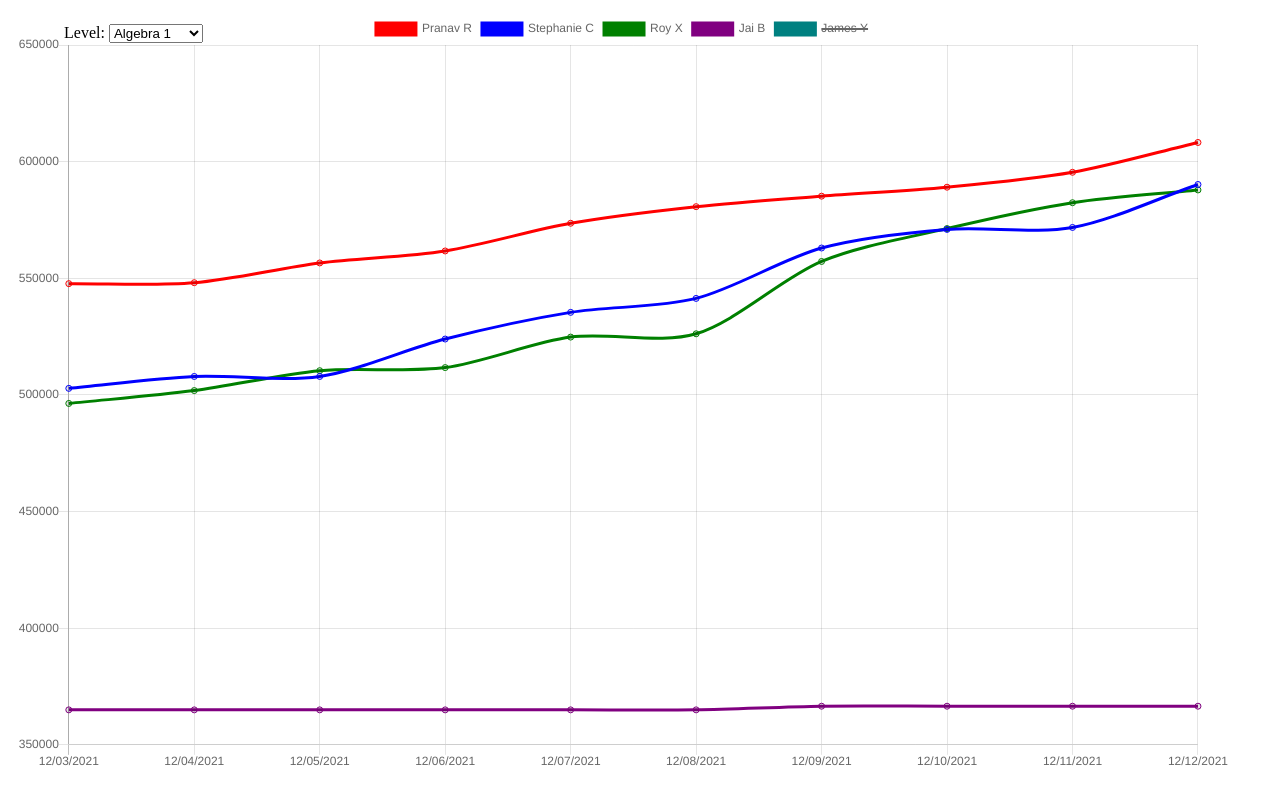
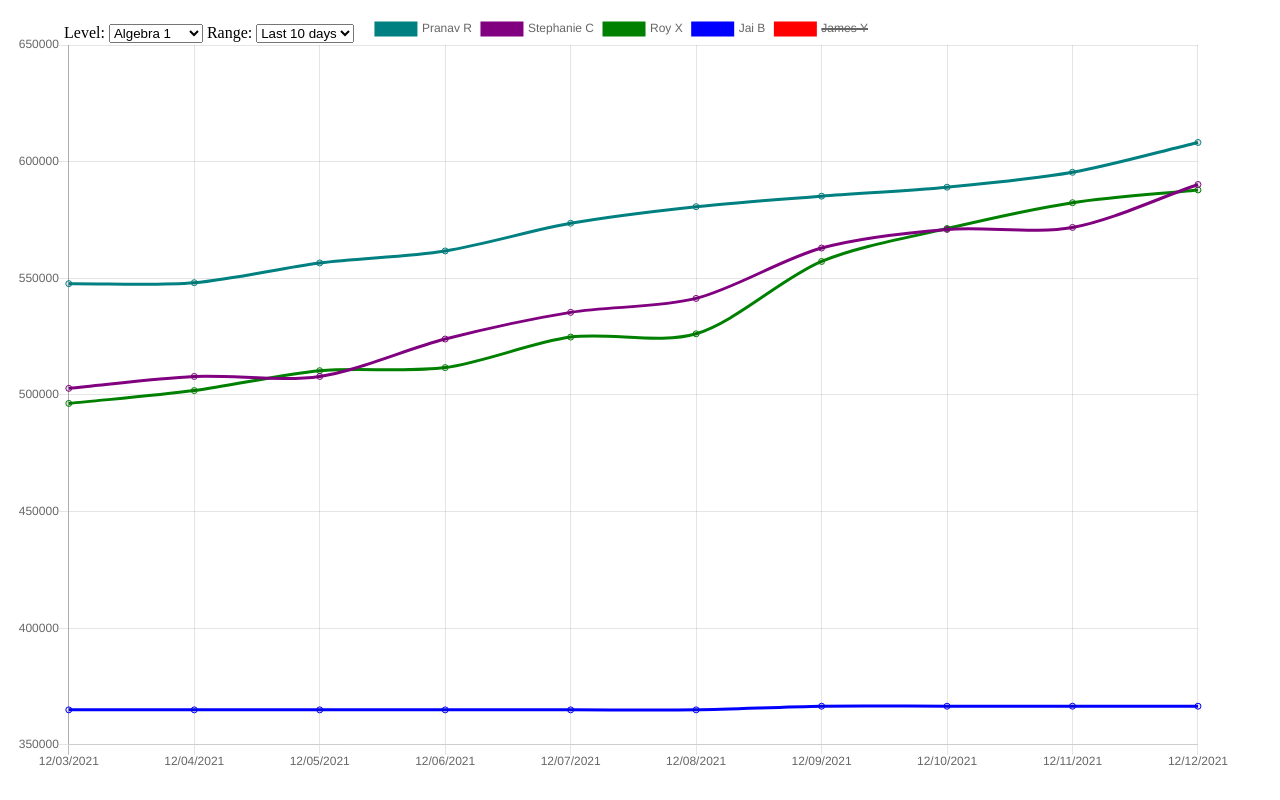
Before and after one commit to HclX/alcumustracker, a plain HTML site: page docs/index.html in a window 1280 px wide. Drawn offline with nearby package versions, Linux system fonts and the light colour scheme.

Commit message:
Adding data range selector, refactoring code.

```diff
--- a/docs/index.html
+++ b/docs/index.html
@@ -17,12 +17,18 @@
   </div>
   <div style="position:absolute;top:3%;left:5%">
     <label>Level:</label>
-    <select name="Level" onchange="displayLevel(this.options[this.selectedIndex].value)">
+    <select id="level" onchange="refresh()">
       <option value="Prealgebra">Pre-Algebra</option>
       <option value="Algebra 1" selected>Algebra 1</option>
       <option value="Algebra 2">Algebra 2</option>
       <option value="Geometry">Geometry</option>
     </select>
+    <label>Range:</label>
+    <select id="range" onchange="refresh()">
+      <option value="10" selected>Last 10 days</option>
+      <option value="30">Last month</option>
+      <option value="-1">All</option>
+    </select>
   </div>
 </body>
 </html>
--- a/docs/main.js
+++ b/docs/main.js
@@ -1,5 +1,4 @@
-var gLabels = null;
-var gDatasets = {};
+var gJsonData = {};
 var gConfig = {
     type: 'line',
     options: {
@@ -17,7 +16,15 @@ var gConfig = {
         },
         legend: {
             position: "top",
-        }
+        },
+        scales: {
+            xAxes: [{
+                ticks: {
+                    autoSkip: true,
+                    maxTicksLimit: 15
+                }
+            }],
+        },
     },
     data: {
         labels: [],
@@ -25,48 +32,71 @@ var gConfig = {
     },
 };
 
-const DISPLAY_DAYS = 10;
-const gColors = ["red", "blue", "green", "purple", "teal"];
+const PLAYER_COLORS = ["red", "blue", "green", "purple", "teal"];
+function selectData(data, range) {
+    if (range > 0)
+        return data.slice(-range);
+    else
+        return data;
+}
 
-function initDataset(data) {
-    var dataset = Object.keys(data).map((user) => ({
-        data: data[user].slice(-DISPLAY_DAYS),
-        label: user,
+function initLabel(data, range) {
+    return selectData(data, range);
+}
+
+function initDataset(data, range) {
+    var dataset = Object.keys(data).map((player) => ({
+        data: selectData(data[player], range),
+        label: player,
         fill: false,
         hidden: false}));
 
+    // Only display the first N players based on latest score
     dataset.sort((a, b) => b.data.at(-1) - a.data.at(-1));
-    dataset = dataset.splice(0, gColors.length);
-    dataset.forEach((value, index) => {
-        value.borderColor = gColors[index];
-    });
+    dataset = dataset.splice(0, PLAYER_COLORS.length);
 
-    for (let i = dataset.length - 1; i >0; i --) {
+    // Hiding lower score players if they haven't done anything during
+    // the display period
+    for (let i = dataset.length - 1; i > 0; i --) {
         if (dataset[i].data.at(0) != dataset[i].data.at(-1)) {
             break;
         }
-
         dataset[i].hidden = true;
     }
+
+    // Sorting the data again by player name, so we can assign a stable color
+    // to each player.
+    dataset.sort((a, b) => a > b ? 1 : -1);
+    dataset.forEach((value, index) => {
+        value.borderColor = PLAYER_COLORS[index];
+    });
+
+    // Adjust the order back by score
+    dataset.sort((a, b) => b.data.at(-1) - a.data.at(-1));
 
     return dataset;
 }
 
-function displayLevel(level) {
-    gLevel = level;
-    gConfig.data = {labels: gLabels, datasets: gDatasets[gLevel]};
+function displayData(level, range) {
+    var labels = initLabel(gJsonData.dates, range);
+    var datasets = initDataset(gJsonData.data[level], range);
+
+    gConfig.data.labels = labels;
+    gConfig.data.datasets = datasets;
     gChart.update();
 }
 
 function initData() {
     $.getJSON("data.json", function(json) {
-        gLabels = json.dates.slice(-DISPLAY_DAYS);
-        for (var level in json.data) {
-            gDatasets[level] = initDataset(json.data[level]);
-        }
-        var DEFAULT_LEVEL = "Algebra 1";
-        displayLevel(DEFAULT_LEVEL);
+        gJsonData = json;
+        refresh();
     });
+}
+
+function refresh() {
+    var level = $('#level').val();
+    var range = $('#range').val();
+    displayData(level, range);
 }
 
 $(function() {
```
